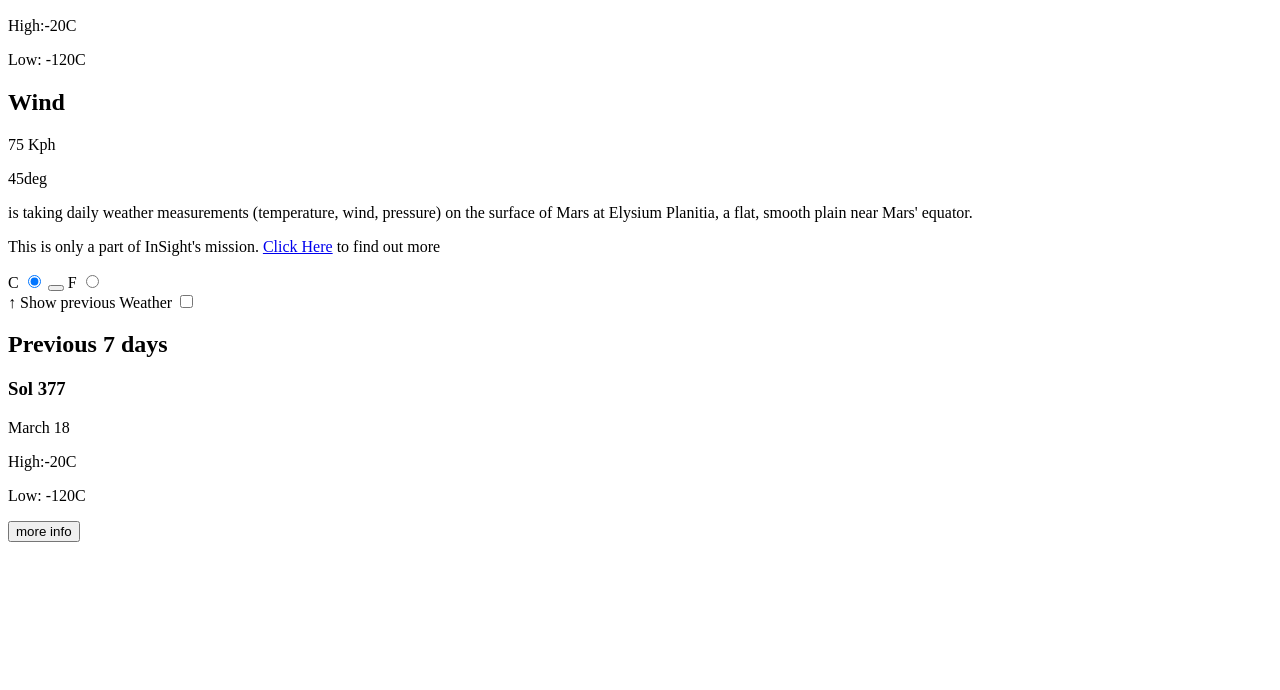
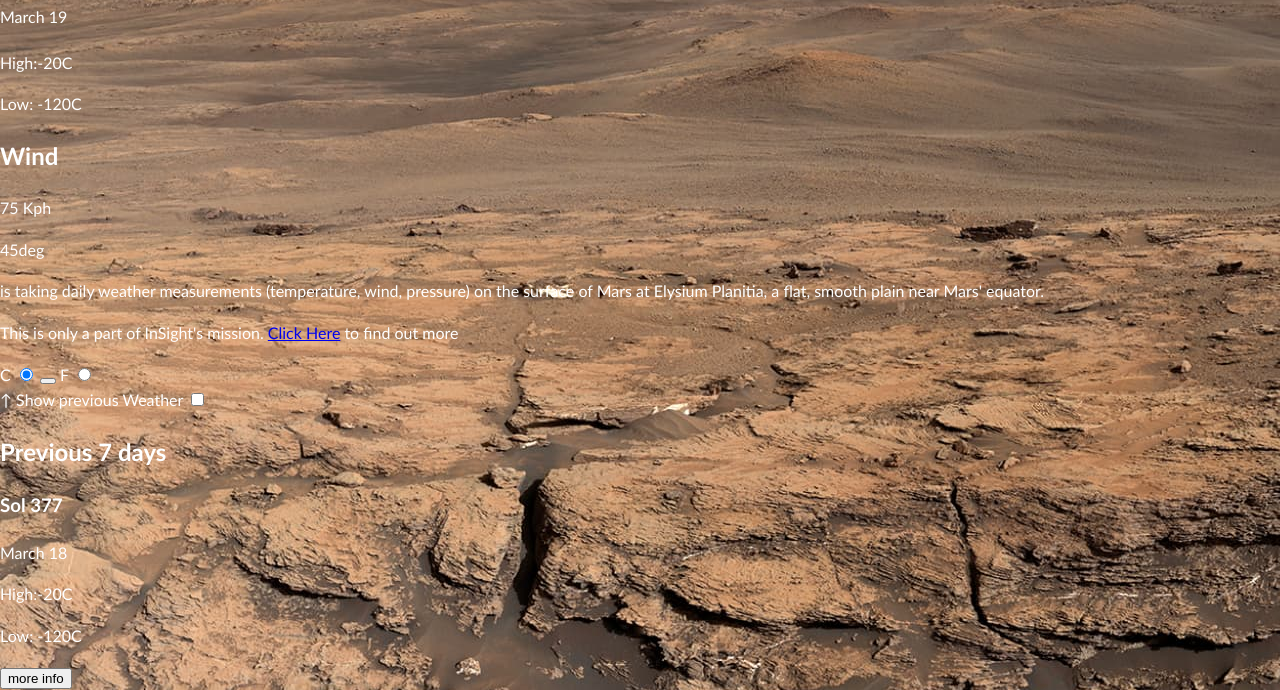
Before and after one commit to LgnOmar/Mars-Weather-Live, a plain HTML site: page index.html in a window 1280 px wide. Shown: the part 148-838 px from the top of the page. Before the commit the page ends 800 px from the top, so only its background shows below. Drawn offline with Linux system fonts and the light colour scheme.

Commit message:
updating bg img and some css properties

```diff
--- a/index.html
+++ b/index.html
@@ -4,6 +4,7 @@
     <meta charset="UTF-8">
     <meta name="viewport" content="width=device-width, initial-scale=1.0">
     <title>Mars Weather</title>
+    <link rel="stylesheet" href="style.css">
 </head>
 <body>
 
--- a/style.css
+++ b/style.css
@@ -0,0 +1,9 @@
+body{
+    margin: 0;
+    font-family: 'Gill Sans', 'Gill Sans MT', Calibri, 'Trebuchet MS', sans-serif;
+    line-height: 1.6;
+    background-image: url(/img/mars.jpg);
+    height: 100vh;
+    overflow: hidden;
+    color: white;
+}
```
Also changed, not shown: img/mars.jpg (added).
